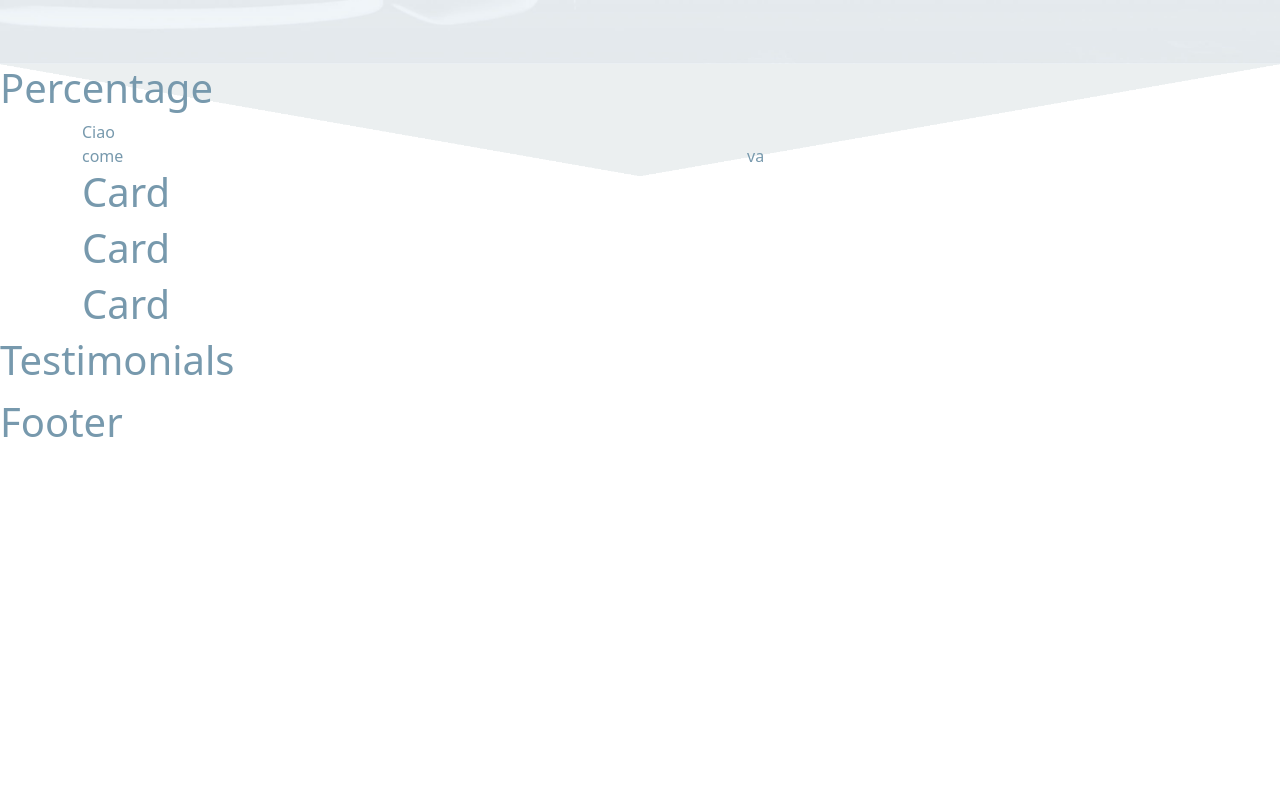
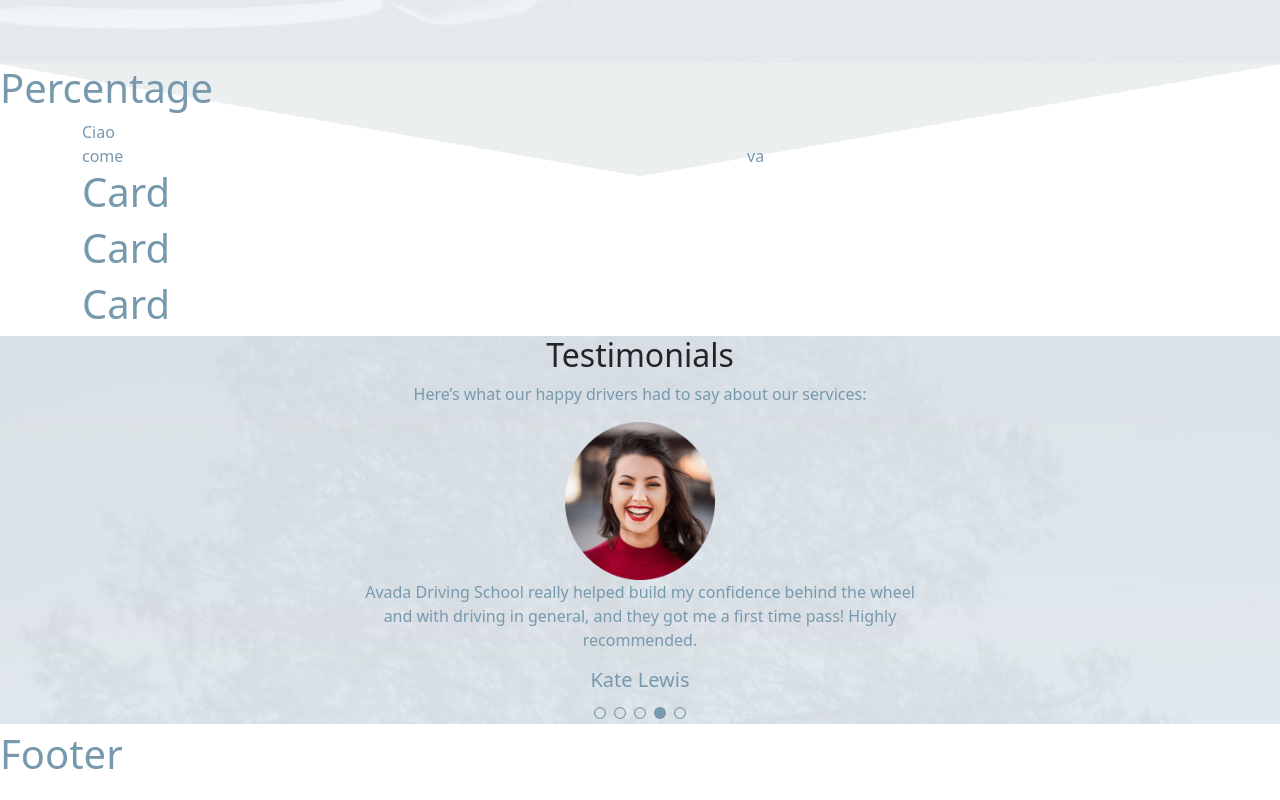
Before and after one commit to MiriamPecora/proj-html-vuejs, a Vue app: page / in a window 1280 px wide. Shown: the part 2019-2819 px from the top of the page. Before the commit the page ends 2487 px from the top, so only its background shows below. Built offline with nearby package versions, Linux system fonts and the light colour scheme.

Commit message:
[ADD] testimonials component

```diff
--- a/src/components/AppTestimonials.vue
+++ b/src/components/AppTestimonials.vue
@@ -1,9 +1,94 @@
 <script>
+import {store} from "../store"
+
+import { library } from '@fortawesome/fontawesome-svg-core'
+
+import { faCircle as circlePlain } from '@fortawesome/free-solid-svg-icons';
+import { faCircle as circleEmpty } from '@fortawesome/free-regular-svg-icons';
+
+library.add(circlePlain, circleEmpty)
+
+
 export default {
-    name: 'Testimonials'
+    name: 'Testimonials',
+    data(){
+        return {
+            store,
+            currentActive: 2,
+            intervalId: null,
+            intervalTime: 5
+        }
+    },
+    methods: {
+        changeActive(id){
+            this.currentActive = id;
+            this.startInterval()
+        },
+        goNext(){
+            this.currentActive++
+            if(this.currentActive === this.store.testimonials.length){
+                this.currentActive = 0
+            }
+        },
+        startInterval(){
+            if(this.intervalId != null){
+                clearInterval(this.intervalId)
+            }
+            this.intervalId = setInterval(this.goNext, this.intervalTime*1000)
+        }
+
+    },
+    computed:{
+        currentImage(){
+            const imageName = this.store.testimonials[this.currentActive].picture
+            console.log(imageName)
+            return new URL('../assets/img/testimonials/'+imageName, import.meta.url).href
+        },
+        currentName(){
+            return this.store.testimonials[this.currentActive].name
+        }
+    },
+    mounted(){
+        this.startInterval()
+    }
 }
 </script>
 
 <template>
-<h1>Testimonials</h1>
+
+<div id="testimonial" class="text-center container-lg">
+    <div class="w-50 mx-auto">
+
+        <!-- title -->
+        <h2 class="text-dark">Testimonials</h2>
+
+        <p>Here’s what our happy drivers had to say about our services:</p>
+
+        <img :src="currentImage" alt="portfolio image">
+
+        <p>Avada Driving School really helped build my confidence behind the wheel and with driving in general, and they got me a first time pass! Highly recommended.</p>
+
+        <h5>{{ currentName }}</h5>
+
+        <!-- circle dots -->
+        <div class="d-flex justify-content-center gap-2">
+            <div v-for="(testimonial, id) in store.testimonials" :key="`testimonial-${id}`" @click="() => changeActive(id)">
+                <font-awesome-icon v-if="id === currentActive" icon="fa-solid fa-circle" />
+                <font-awesome-icon v-else icon="fa-regular fa-circle" />
+            </div>
+        </div>
+    </div>
+</div>
+
 </template>
+
+<style lang="scss" scoped>
+img{
+    width: 150px;
+}
+
+svg{
+    cursor: pointer;
+    font-size: 12px;
+}
+</style>
--- a/src/pages/PageHome.vue
+++ b/src/pages/PageHome.vue
@@ -117,7 +117,9 @@ export default {
     </section>
 
     <!-- AppTestimonials component -->
-    <AppTestimonials />
+    <section id="testimonial-section">
+        <AppTestimonials />
+    </section>
 
     <!-- latest news section -->
     <section id="latest-news-section">
@@ -173,5 +175,9 @@ export default {
 
     }
 
+    #testimonial-section{
+        background-image: url("../assets/img/testimonials/testimonial-background.jpg");
+    }
+
 
 </style>
--- a/src/store.js
+++ b/src/store.js
@@ -46,23 +46,23 @@ const store = reactive({
     testimonials: [
         {
             name: "Sophia Jones",
-            picture: ""
+            picture: "testimonial-sophia.png"
         },
         {
             name: "Harold Green",
-            picture: ""
+            picture: "testimonial-harold.webp"
         },
         {
             name: "Grant Harvey",
-            picture: ""
+            picture: "testimonial-grant.webp"
         },
         {
             name: "Kate Lewis",
-            picture: ""
+            picture: "testimonial-kate.webp"
         },
         {
             name: "Kelly Johnson",
-            picture: ""
+            picture: "testimonial-kelly.webp"
         }
     ]
 });
```
